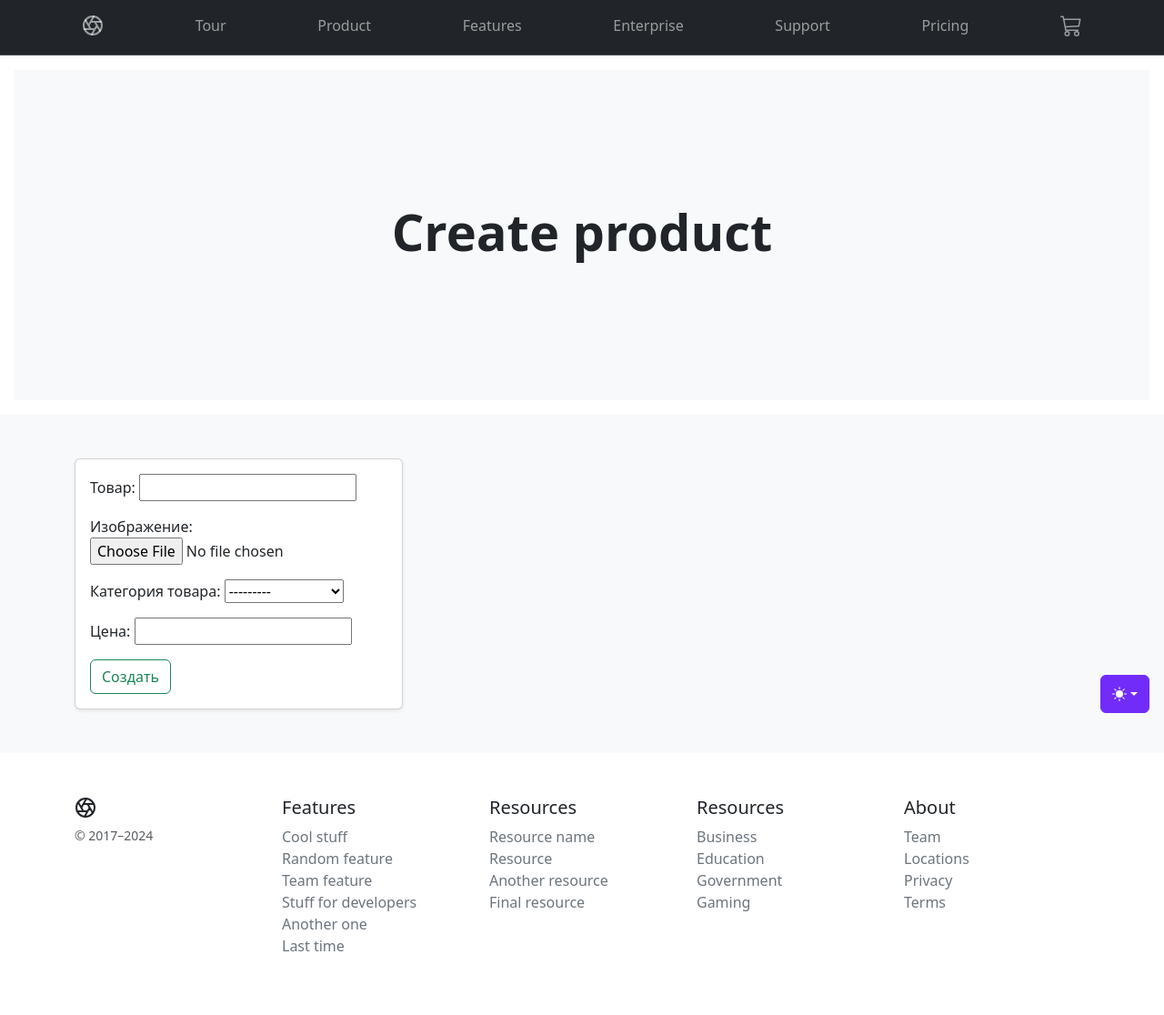
After one commit to ssher250110/homework, a Django app: page /catalog/create in a window 1280 px wide. The commit adds this page. Shown: the whole page at 91% size. Run offline with Django 5.2, Linux system fonts and the light colour scheme; data comes from the database, SQL or seed files in the repository; some libraries are stand-ins or nearby versions.

Commit message:
added CBV CreateView

```diff
--- /dev/null
+++ b/catalog/templates/catalog/product_form.html
@@ -0,0 +1,28 @@
+{% extends 'catalog/base.html' %}
+{% load my_tags %}
+
+{% block title %}
+    <h2 class="display-4 fw-bold">{{ title }}</h2>
+{% endblock %}
+
+{% block content %}
+<div class="album py-5 bg-body-tertiary">
+    <div class="container">
+        <div class="row row-cols-1 row-cols-sm-2 row-cols-md-3 g-3">
+            <div class="col">
+                <div class="card shadow-sm">
+                    <div class="card-body">
+                        <form method="post" enctype="multipart/form-data">
+                            {% csrf_token %}
+                            {{ form.as_p }}
+                            <button type="submit" class="btn btn-outline-success">
+                                Создать
+                            </button>
+                        </form>
+                    </div>
+                </div>
+            </div>
+        </div>
+    </div>
+</div>
+{% endblock %}
--- a/catalog/templates/catalog/product_list.html
+++ b/catalog/templates/catalog/product_list.html
@@ -3,13 +3,16 @@
 
 {% block title %}
     <h2 class="display-5 fw-bold">{{ title }}</h2>
-    <h3 class="fw-normal text-muted mb-3">{{ description}}</h3>
+    <h3 class="fw-normal text-muted mb-3">{{ description }}</h3>
 {% endblock %}
 
 {% block content %}
     <main>
         <div class="album py-5 bg-body-tertiary">
             <div class="container">
+                <a class="btn btn-primary mb-3"
+                   href="{% url 'catalog:create_product' %}" role="button">Create product
+                </a>
                 <div class="row row-cols-1 row-cols-sm-2 row-cols-md-3 g-3">
                     {% for object in object_list %}
                         <div class="col">
--- a/catalog/urls.py
+++ b/catalog/urls.py
@@ -1,11 +1,12 @@
 from django.urls import path
 
 from catalog.apps import CatalogConfig
-from catalog.views import contact_info, ProductListView, ProductDetailView
+from catalog.views import contact_info, ProductListView, ProductDetailView, ProductCreateView
 
 app_name = CatalogConfig.name
 urlpatterns = [
     path('', ProductListView.as_view(), name='index'),
     path('catalog/<int:pk>', ProductDetailView.as_view(), name='product_info'),
+    path('catalog/create', ProductCreateView.as_view(), name='create_product'),
     path('contact', contact_info, name='contact_info'),
 ]
--- a/catalog/views.py
+++ b/catalog/views.py
@@ -1,5 +1,6 @@
 from django.shortcuts import render
-from django.views.generic import ListView, DetailView
+from django.urls import reverse_lazy
+from django.views.generic import ListView, DetailView, CreateView
 
 from catalog.models import Product
 
@@ -23,6 +24,17 @@ class ProductDetailView(DetailView):
         return context
 
 
+class ProductCreateView(CreateView):
+    model = Product
+    fields = ['name', 'photo', 'category', 'price', ]
+    success_url = reverse_lazy('catalog:index')
+
+    def get_context_data(self, **kwargs):
+        context = super().get_context_data(**kwargs)
+        context['title'] = 'Create product'
+        return context
+
+
 def contact_info(request):
     if request.method == 'POST':
         name = request.POST.get('name')
```
